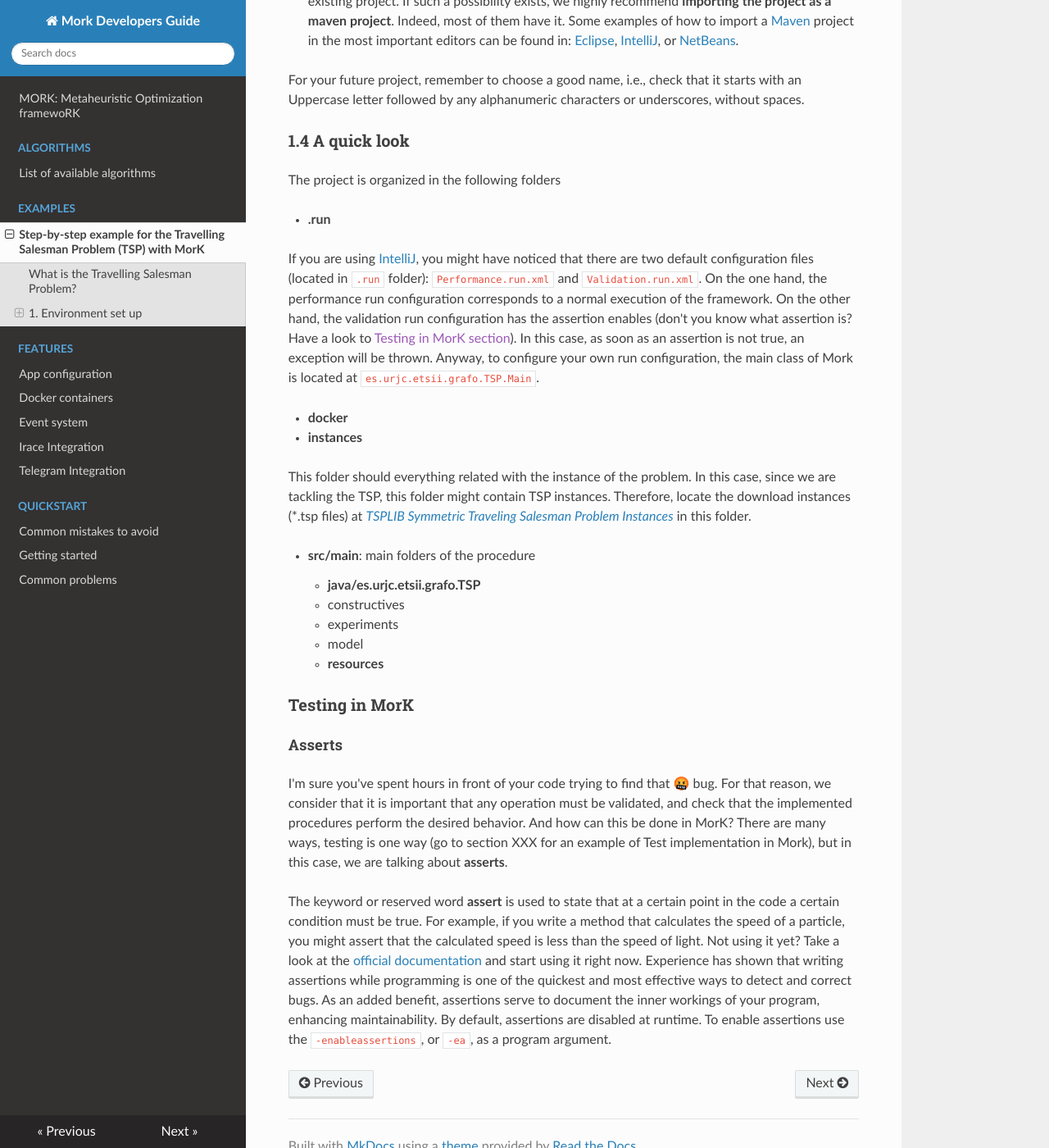
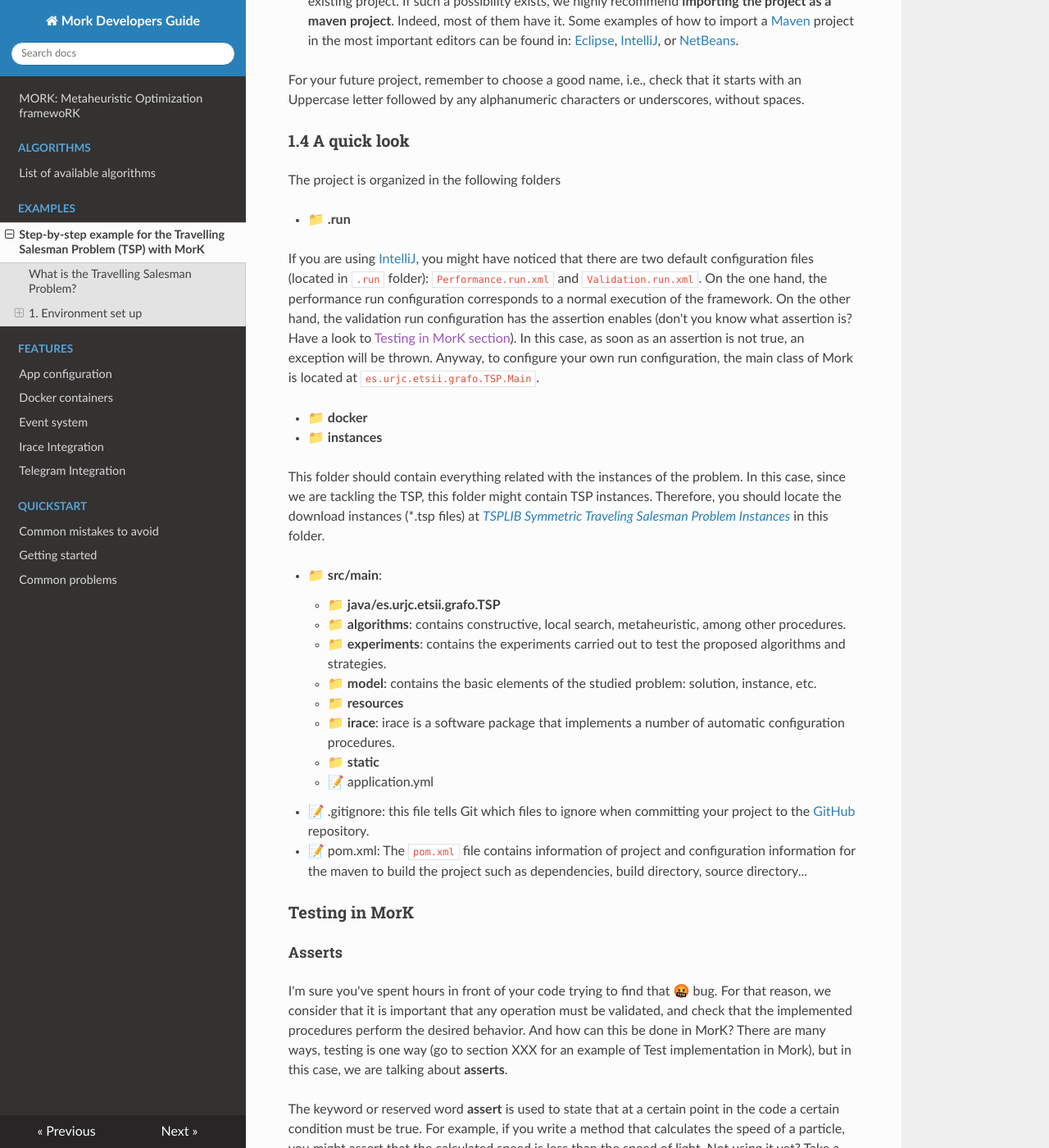
Before and after one commit to mork-optimization/mork, an MkDocs documentation site: the page built from docs/examples/stepbysteptspexample.md, in a window 1280 px wide and 1400 px high, scrolled down 1493 px. Shown: the whole window at 82% size. Built offline with MkDocs 1.6.1, drawn with Linux system fonts in a browser that asks for light colours; nearby versions of some CDN libraries.

Commit message:
Environment set up in TSP docs

```diff
--- a/docs/examples/stepbysteptspexample.md
+++ b/docs/examples/stepbysteptspexample.md
@@ -53,7 +53,7 @@ any alphanumeric characters or underscores, without spaces.
 
 The project is organized in the following folders
 
-- **.run**
+- 📁 **.run**
 
 If you are using  [IntelliJ](https://www.jetbrains.com/idea/), you might have noticed that there are two default
 configuration files (located in  `.run` folder): `Performance.run.xml` and `Validation.run.xml`. On the one hand, the
@@ -62,20 +62,25 @@ configuration has the assertion enables (don't you know what assertion is? Have
 In this case, as soon as an assertion is not true, an exception will be thrown. Anyway, to configure your own run
 configuration, the main class of Mork is located at `es.urjc.etsii.grafo.TSP.Main`.
 
-- **docker**
-- **instances**
+- 📁 **docker**
+- 📁 **instances**
 
-This folder should everything related with the instance of the problem. In this case, since we are tackling the TSP,
-this folder might contain TSP instances. Therefore, locate the download instances (*.tsp files) at
+This folder should contain everything related with the instances of the problem. In this case, since we are tackling the TSP,
+this folder might contain TSP instances. Therefore, you should locate the download instances (*.tsp files) at
 *[TSPLIB Symmetric Traveling Salesman Problem Instances](http://elib.zib.de/pub/mp-testdata/tsp/tsplib/tsp/index.html)*
 in this folder.
 
-- **src/main**: main folders of the procedure
-    - **java/es.urjc.etsii.grafo.TSP**
-      - constructives
-      - experiments
-      - model
-    - **resources**
+- 📁 **src/main**:
+    - 📁 **java/es.urjc.etsii.grafo.TSP**
+      - 📁 **algorithms**: contains constructive, local search, metaheuristic, among other procedures.
+      - 📁 **experiments**: contains the experiments carried out to test the proposed algorithms and strategies.
+      - 📁 **model**: contains the basic elements of the studied problem: solution, instance, etc.
+    - 📁 **resources**
+      - 📁 **irace**: irace is a software package that implements a number of automatic configuration procedures.
+      - 📁 **static**
+      - 📝 application.yml
+- 📝 .gitignore: this file tells Git which files to ignore when committing your project to the [GitHub](https://github.com/) repository.
+- 📝 pom.xml: The `pom.xml` file contains information of project and configuration information for the maven to build the project such as dependencies, build directory, source directory...
 
 ### Testing in MorK
 
```
